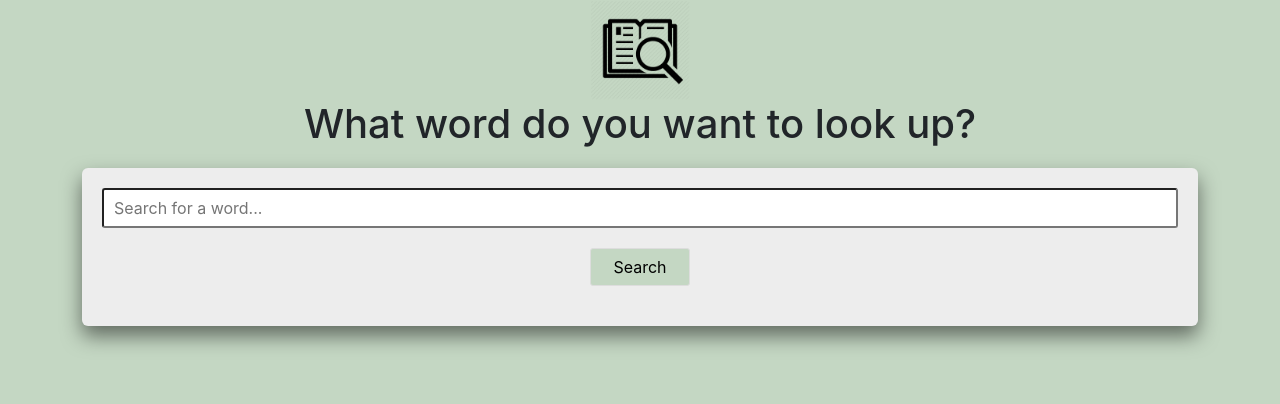
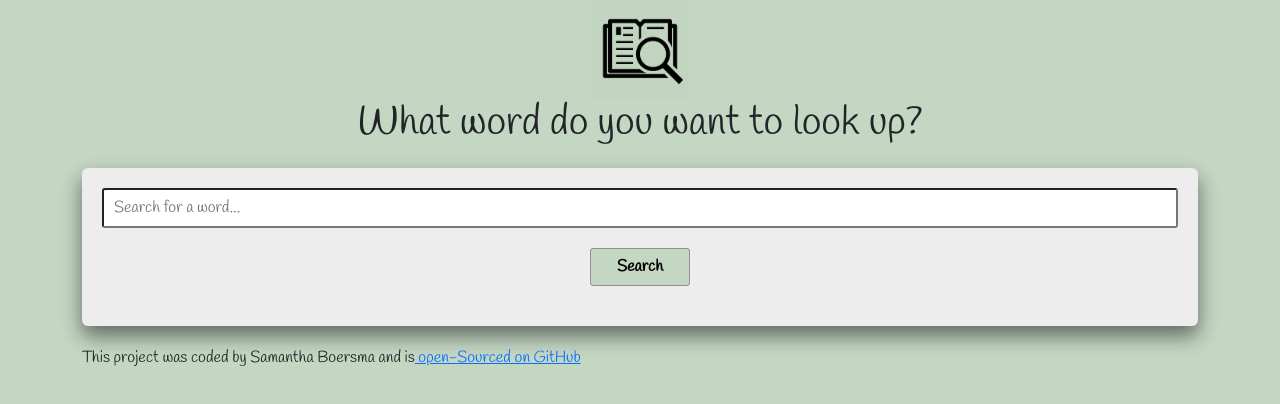
Before and after one commit to Samboe1989/react-dictionary-app, a React (Create React App) app: page / in a window 1280 px wide. Shown: the top 404 px of the page. Built offline with nearby package versions, Linux system fonts and the light colour scheme.

Commit message:
Css Changes

```diff
--- a/public/index.html
+++ b/public/index.html
@@ -19,6 +19,12 @@
       src="https://kit.fontawesome.com/445d8ff2c0.js"
       crossorigin="anonymous"
     ></script>
+    <link rel="preconnect" href="https://fonts.googleapis.com" />
+    <link rel="preconnect" href="https://fonts.gstatic.com" crossorigin />
+    <link
+      href="https://fonts.googleapis.com/css2?family=Handlee&display=swap"
+      rel="stylesheet"
+    />
     <link rel="apple-touch-icon" href="%PUBLIC_URL%/logo192.png" />
     <!--
       manifest.json provides metadata used when your web app is installed on a
--- a/src/App.css
+++ b/src/App.css
@@ -1,5 +1,6 @@
 body {
   background-color: #c4d7c3;
+  font-family: "Handlee", cursive;
 }
 
 .App h1 {
--- a/src/App.js
+++ b/src/App.js
@@ -13,6 +13,19 @@ export default function App() {
         <main>
           <Dictionary />
         </main>
+        <footer>
+          <p>
+            This project was coded by Samantha Boersma and is
+            <a
+              class="bottomlink"
+              href="https://github.com/Samboe1989/SheCodes-responsive-final-project"
+              target="_blank"
+              title="Github page"
+            >
+              {""} open-Sourced on GitHub
+            </a>
+          </p>
+        </footer>
       </div>
     </div>
   );
--- a/src/Dictionary.css
+++ b/src/Dictionary.css
@@ -24,9 +24,13 @@
   color: black;
   border: 1px solid #ddd;
   transition: all 150ms ease-in-out;
+  font-weight: bold;
+  border-radius: 20px;
+  border: 1px solid #938e89;
 }
 
 .searchButton:hover {
   background-color: #ededed;
-  border: 1px solid #c4d7c3;
+  border: 1px solid #938e89;
+  color: #c4d7c3;
 }
--- a/src/Meaning.css
+++ b/src/Meaning.css
@@ -5,8 +5,9 @@
 }
 
 .Meaning .example {
-  font-size: 14px;
+  font-size: 18px;
   opacity: 0.7;
   font-style: italic;
   margin-top: 10px;
+  font-weight: bold;
 }
--- a/src/Phonetic.css
+++ b/src/Phonetic.css
@@ -8,7 +8,8 @@
   font-size: 15px;
   font-weight: bold;
   background-color: #c4d7c3;
-  color: #ededed;
+  color: black;
+  border: 1px solid #938e89;
 }
 
 .Phonetic a:hover {
@@ -23,4 +24,5 @@
 .Phonetic .text {
   opacity: 0.5;
   font-weight: bold;
+  font-size: 18px;
 }
--- a/src/Synonyms.css
+++ b/src/Synonyms.css
@@ -6,6 +6,6 @@
 .Synonyms li {
   display: inline-block;
   padding-right: 10px;
-  font-size: 13px;
+  font-size: 30px;
   line-height: 1;
 }
```
